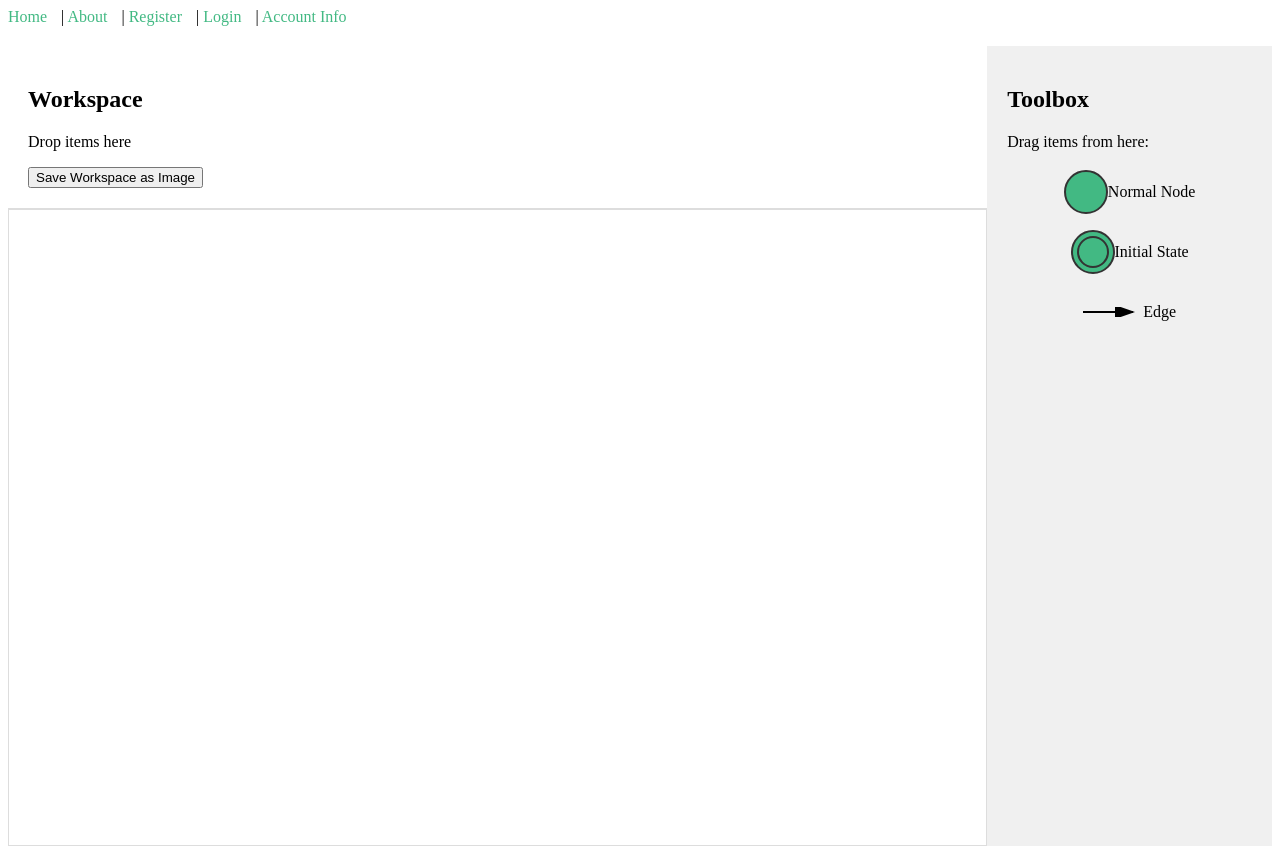
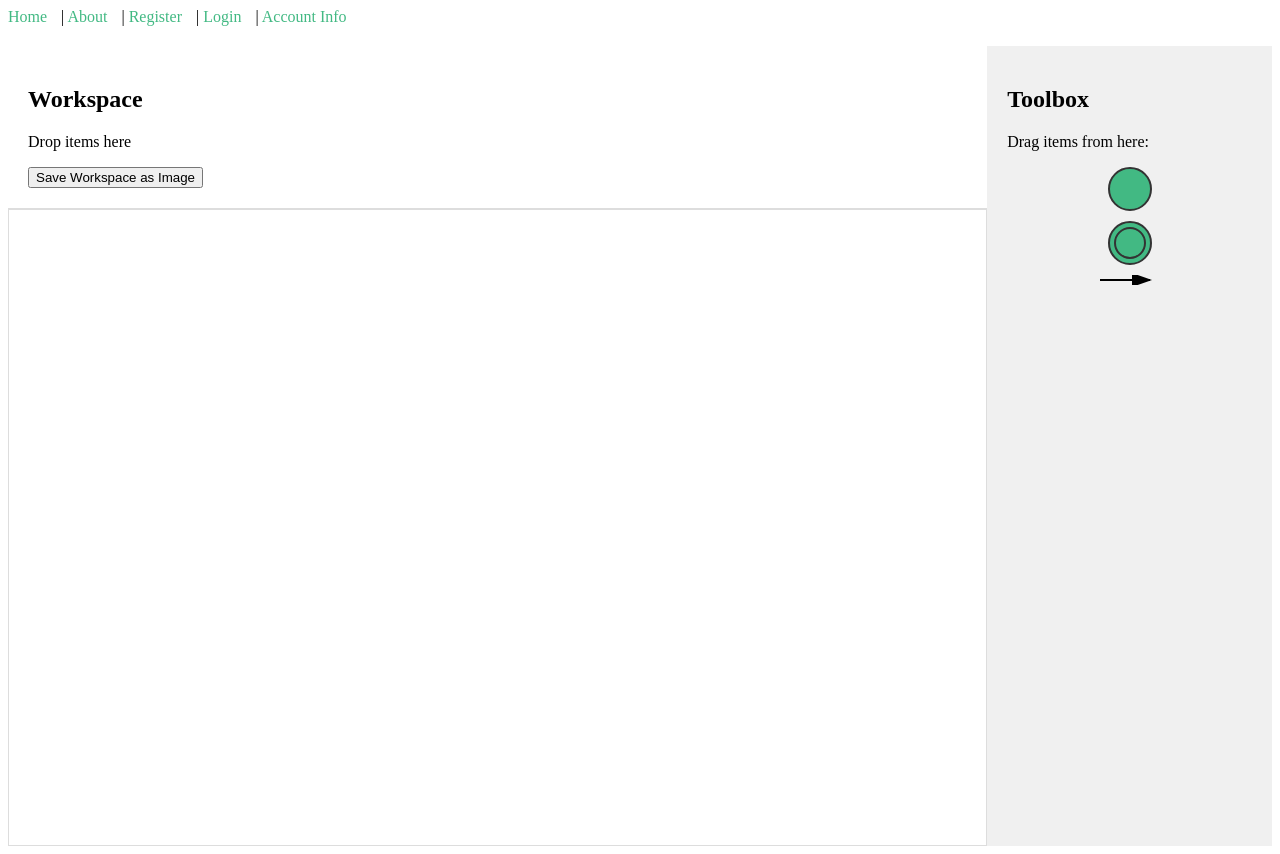
Before and after one commit to davidvenuto/Projects-Fall-2024, a Vue app in the folder client/: page / in a window 1280 px wide. Built offline with nearby package versions, Linux system fonts and the light colour scheme; what vue3-google-login would draw is missing.

Commit message:
Updated home page

```diff
--- a/client/src/views/Home.vue
+++ b/client/src/views/Home.vue
@@ -37,12 +37,10 @@
 
       <div class="toolbox-item" draggable="true" @dragstart="onDragStart($event, 'Node')">
         <div class="node-circle"></div>
-        <p>Normal Node</p>
       </div>
 
       <div class="toolbox-item" draggable="true" @dragstart="onDragStart($event, 'InitialNode')">
         <div class="double-circle"></div>
-        <p>Initial State</p>
       </div>
 
       <div class="toolbox-item" draggable="true" @dragstart="onDragStart($event, 'Edge')">
@@ -54,7 +52,6 @@
           </defs>
           <line x1="0" y1="5" x2="50" y2="5" stroke="black" stroke-width="2" marker-end="url(#toolbox-arrowhead)" />
         </svg>
-  <p>Edge</p>
       </div>
 
     </div>
```
Lines whose indentation alone changed are shown as unchanged.
